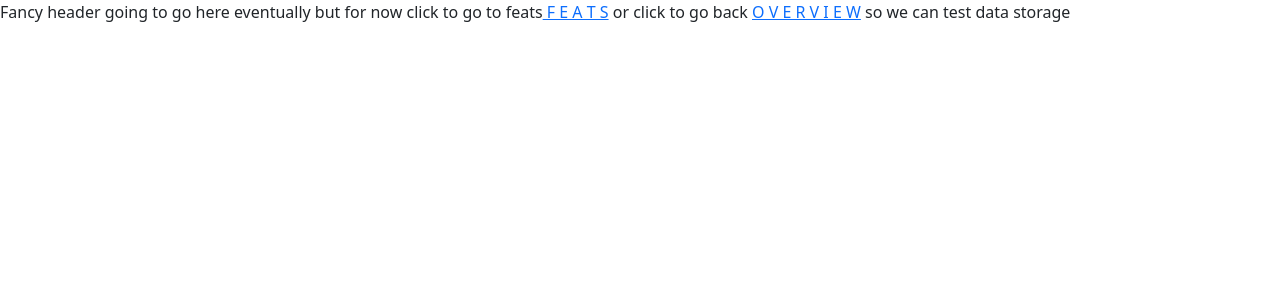
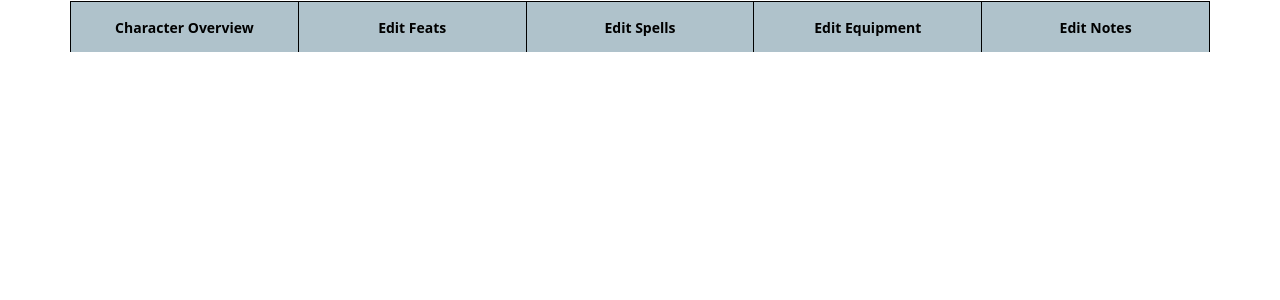
Before and after one commit to lay-jake/digital-reflections, a React (Create React App) app: page /notes in a window 1280 px wide. Shown: the top 300 px of the page. Built offline with nearby package versions, Linux system fonts and the light colour scheme; no server answers.

Commit message:
Added nav window, worked on feat filtering.

```diff
--- a/src/Components/Main/Main.js
+++ b/src/Components/Main/Main.js
@@ -5,6 +5,7 @@ import './main.css'
 import { Link, Navigate, Route,Routes} from "react-router-dom"
 import CharacterOverview from "../CharacterOverview/CharacterOverview"
 import FeatsLibrary from "../FeatsLibrary/FeatsLibrary"
+import NavigationTabs from "../NavigationTabs/NavigationTabs"
 
 /**
  *
@@ -72,7 +73,7 @@ class Main extends Component{
 
     return(
         <div>
-        <header> Fancy header going to go here eventually but for now click to go to feats{<Link to='/feats'> F E A T S</Link>} or click to go back {<Link to='/overview'>  O V E R V I E W</Link>}  so we can test data storage</header>
+        <NavigationTabs/>
         <Routes>
             {/** Routing option here forces users to the overview Route on load. */}
           <Route exact path='' element={<Navigate to='/overview'/>}/>
--- /dev/null
+++ b/src/Components/NavigationTabs/NavigationTabs.css
@@ -0,0 +1,27 @@
+.nav-link-tab{
+    border-right: 1px solid black;
+    min-height: 50px;
+    text-align: center;
+    display: flex;
+    justify-content: center;
+    align-items: center;
+}
+.nav-link-text{
+    color: black;
+    text-decoration: none;
+}
+.active{
+    /* background-color: #afc1cc; */
+    box-shadow: 0px .5px 6px 0px inset black;
+}
+.nav-link-group{
+    margin-top: 1px;
+    min-height: 50px;
+    border: 1px solid black;
+    border-right: 0px;
+    border-bottom: 0px;
+    color: #000000d8;
+    font-size: 14px;
+    font-weight: bold;
+    background-color: #afc2cb;
+}
--- /dev/null
+++ b/src/Components/NavigationTabs/NavigationTabs.js
@@ -0,0 +1,43 @@
+import { useState } from "react"
+import { Container,Col,Row } from "react-bootstrap"
+import { Link } from "react-router-dom"
+import './NavigationTabs.css'
+
+
+
+
+
+
+
+
+export default function NavigationTabs(){
+    const [currentPage,setCurrentPage] = useState('')
+
+    const handleClick = (clicked) =>{
+        setCurrentPage(clicked);
+    }
+console.log(currentPage)
+return(
+    <>
+    <Container  className="nav-link-group">
+        <Row xs={5} className='text-center'>
+            <Col className={`nav-link-tab  ${currentPage === '/overview'? "active" : ''}`}>
+                <Link className={`nav-link-text`} to='/overview' onClick={(e)=> handleClick(e.target.attributes.href.value)}> Character Overview</Link>
+            </Col>
+            <Col className={`nav-link-tab  ${currentPage === '/feats'? "active" : ''}`}>
+                <Link className={`nav-link-text`} onClick={(e)=> handleClick(e.target.attributes.href.value)} to='/feats'> Edit Feats </Link>
+            </Col>
+            <Col className={`nav-link-tab  ${currentPage === '/spells'? "active" : ''}`}>
+                <Link className={`nav-link-text`} onClick={(e)=> handleClick(e.target.attributes.href.value)} to='/spells'> Edit Spells </Link>
+            </Col>
+            <Col className={`nav-link-tab  ${currentPage === '/equipment'? "active" : ''}`}>
+                <Link className={`nav-link-text`} onClick={(e)=> handleClick(e.target.attributes.href.value)} to='/equipment'> Edit Equipment </Link>
+            </Col>
+            <Col className={`nav-link-tab  ${currentPage === '/notes'? "active" : ''}`}>
+                <Link  className={`nav-link-text`} onClick={(e)=> handleClick(e.target.attributes.href.value)} to='/notes'> Edit Notes </Link>
+            </Col>
+        </Row>
+    </Container>
+    </>
+)
+}
```
